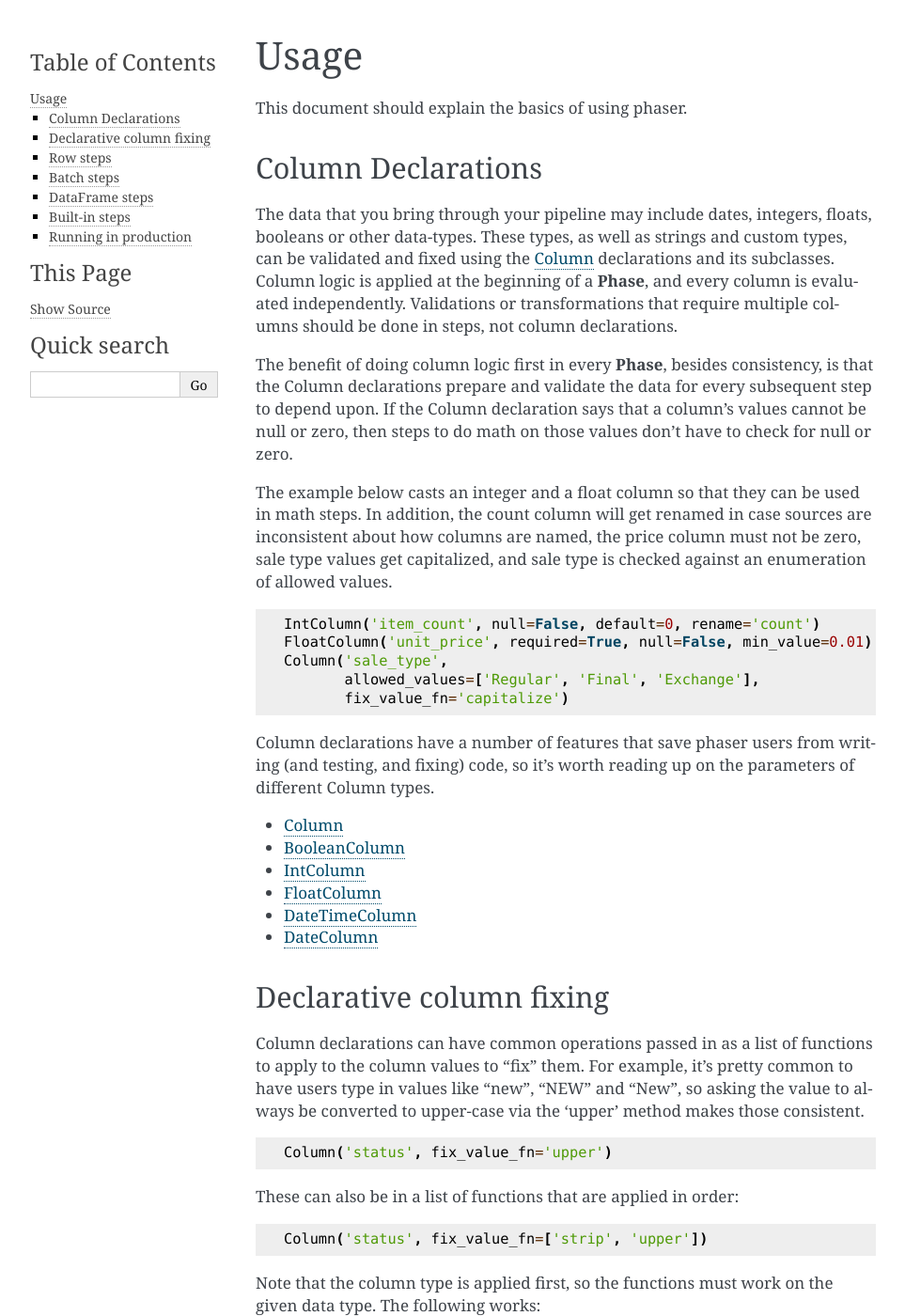
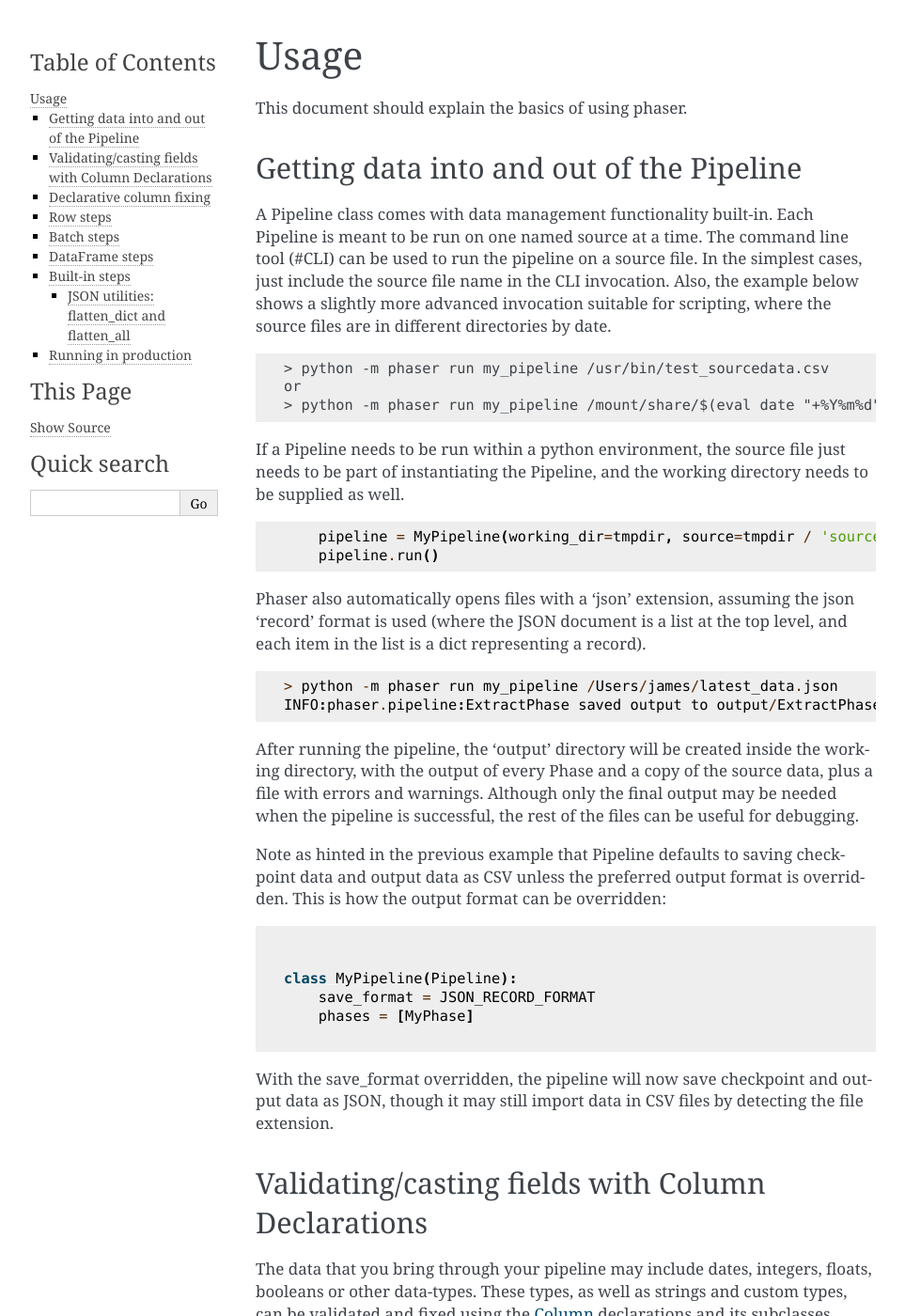
Before and after one commit to lisad/phaser, a Sphinx documentation site: the page built from docs/user/usage.md, in a window 1280 px wide and 1400 px high. Shown: the whole window at 94% size, without its empty margins (148-1111 px from the left). Built offline with Sphinx 7.4.7, drawn with Linux system fonts in a browser that asks for light colours; some of the changed text lies outside the part shown.

Commit message:
Adds documentation for JSON support and builtin steps flatten_dict and flatten_all.

````diff
--- a/docs/user/usage.md
+++ b/docs/user/usage.md
@@ -2,7 +2,56 @@
 
 This document should explain the basics of using phaser.
 
-## Column Declarations
+## Getting data into and out of the Pipeline
+
+A Pipeline class comes with data management functionality built-in.  Each Pipeline is meant to be run on one
+named source at a time.  The command line tool (#CLI) can be used to run the pipeline on a source file. In the
+simplest cases, just include the source file name in the CLI invocation.  Also, the example below shows a
+slightly more advanced invocation suitable for scripting, where the source files are in different directories by date.
+
+```
+> python -m phaser run my_pipeline /usr/bin/test_sourcedata.csv
+or
+> python -m phaser run my_pipeline /mount/share/$(eval date "+%Y%m%d")/sourcedata.csv
+```
+
+If a Pipeline needs to be run within a python environment, the source file just needs to be part of instantiating
+the Pipeline, and the working directory needs to be supplied as well.
+
+```python
+    pipeline = MyPipeline(working_dir=tmpdir, source=tmpdir / 'sourcedata.csv')
+    pipeline.run()
+```
+
+
+Phaser also automatically opens files with a 'json' extension, assuming the json 'record' format is used (where
+the JSON document is a list at the top level, and each item in the list is a dict representing a record).
+
+```
+> python -m phaser run my_pipeline /Users/james/latest_data.json
+INFO:phaser.pipeline:ExtractPhase saved output to output/ExtractPhase_output.csv
+```
+
+After running the pipeline, the 'output' directory will be created inside the working directory,  with the output of
+every Phase and a copy of the source data, plus a file with errors and warnings.  Although only the final output may
+be needed when the pipeline is successful, the rest of the files can be useful for debugging.
+
+Note as hinted in the previous example that Pipeline defaults to saving checkpoint data and output data as CSV unless
+the preferred output format is overridden.  This is how the output format can be overridden:
+
+```python
+
+
+class MyPipeline(Pipeline):
+    save_format = JSON_RECORD_FORMAT
+    phases = [MyPhase]
+
+```
+
+With the save_format overridden, the pipeline will now save checkpoint and output data as JSON, though it may still
+import data in CSV files by detecting the file extension.
+
+## Validating/casting fields with Column Declarations
 
 The data that you bring through your pipeline may include dates, integers, floats, booleans or other data-types.
 These types, as well as strings and custom types, can be validated and fixed using the [Column](#Column) declarations
@@ -73,11 +122,66 @@
 
 ## Row steps
 
+Row steps are steps that can be declared for the Phase to run on the data one row at a time. Row steps can be
+custom-written to do any logic that requires on the data in one row at a time.  This example finds the hour of day
+from a column that has already been declared as a phaser.DateTimeColumn.
+
+```python
+@row_step
+def find_hour_bucket(row, context):
+    row['hour'] = row['time'].hour
+    return row
+
+```
+
+Although row steps aren't meant to consider data from multiple rows, they can use data from other sources or from
+the context. This simple example can be used to copy a required field that may be constant for the file as a whole into
+every row for when that row is imported into a database of mixed sources.
+
+```python
+@row_step
+def fill_user_name(row, context):
+    # When run on a file, this pipeline sets up a context with the user_name of the user who submitted the file
+    row['contributor_user_name'] = context.get('user_name')
+    return row
+```
+
 ## Batch steps
 
 ## DataFrame steps
 
 ## Built-in steps
+
+### JSON utilities: flatten_dict and flatten_all
+
+These two built-in steps are helpful in transforming nested JSON data into values that can be directly processed.
+
+```python
+import phaser
+#Source data sample row:
+#    {'time': "2024-11-18 19:10:29+00:00",
+#     'value': 8.77018,
+#     'units': 'mmol/L',
+#     'payload': {
+#         'timestamp': 532858229,
+#         'logIndices': ['123456'],
+#         'rate': -1,
+#         'rssi': -90
+#     }
+#    }
+
+class FlattenPhase(phaser.Phase):
+    steps = [
+        phaser.flatten_dict('payload')
+    ]
+
+# Phase output
+# time, value, units, payload__timestamp, payload__logIndices, payload__rate, payload__rssi
+# "2024-11-18 19:10:29+00:00", 8.77018, "mmol/L", 532858229, ['123456'], -1, -90
+```
+
+In this case the same result can be achieved with the flatten_all builtin method, because there's only one
+column with a value that is a dict.
 
 ## Running in production
 
````
Also changed, not shown: README.md (+2 -2 lines).
